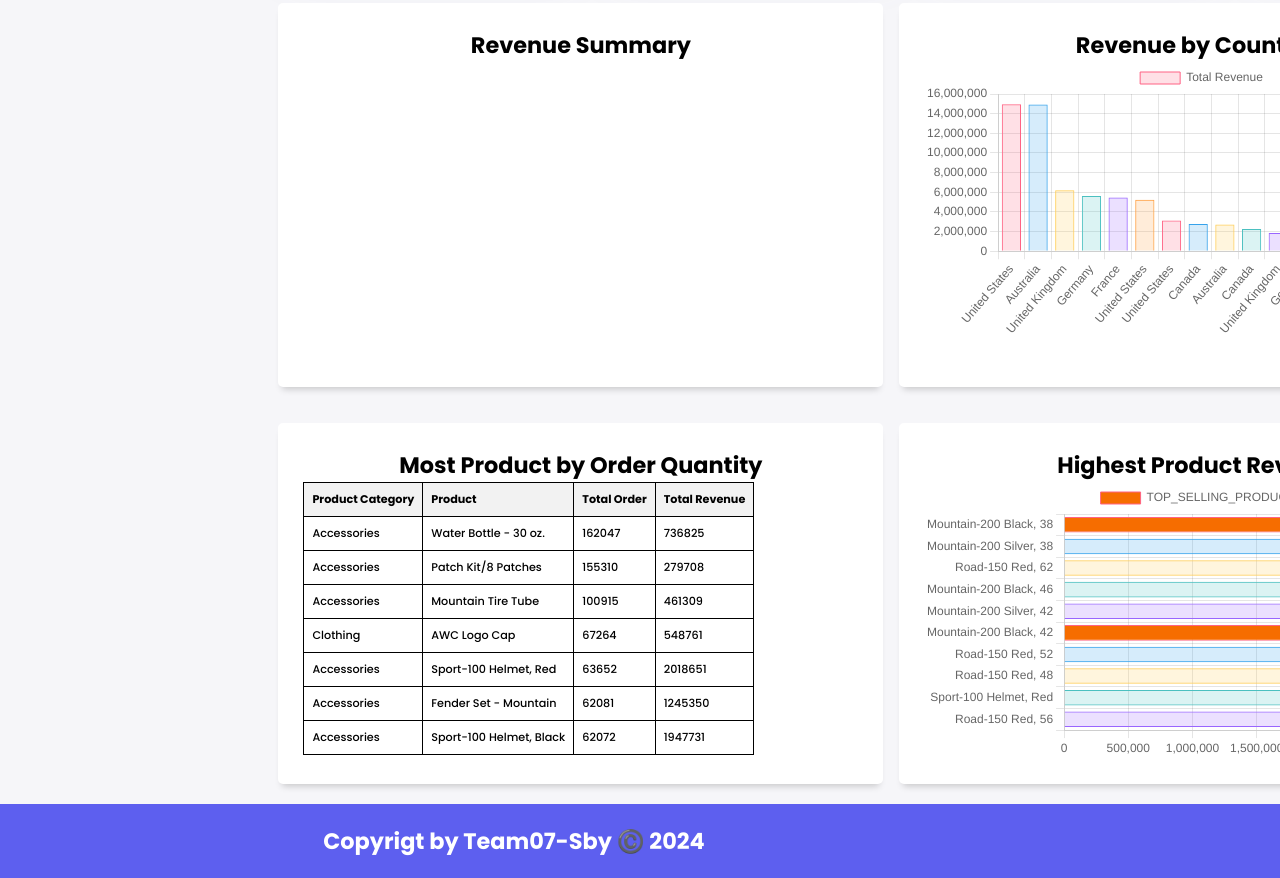
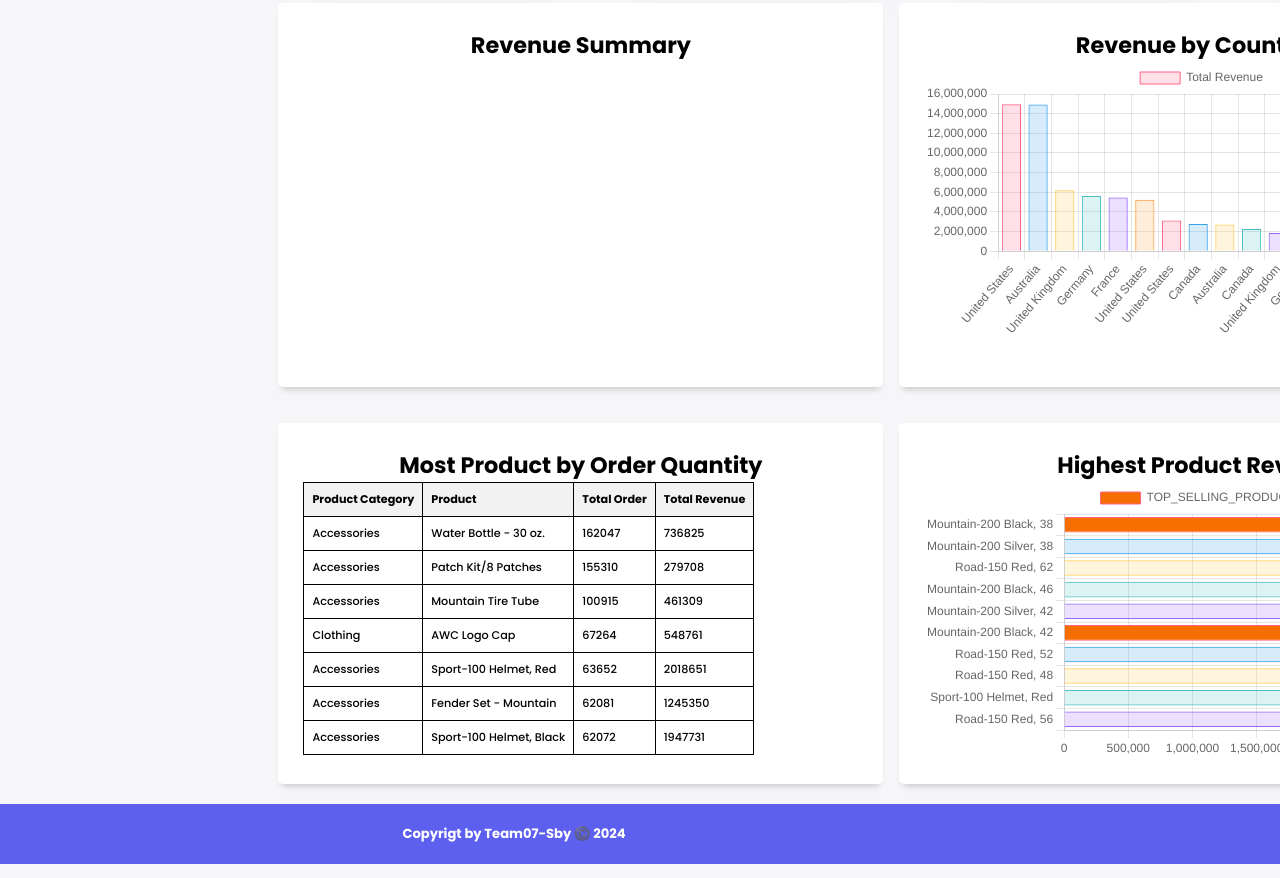
Before and after one commit to andriy1012/huhu, a plain HTML site: page km-feb24-surabaya-7-main/index.html in a window 1280 px wide. Shown: the part 405-1283 px from the top of the page. Drawn offline with nearby package versions, Linux system fonts and the light colour scheme.

Commit message:
Update index.html

```diff
--- a/km-feb24-surabaya-7-main/index.html
+++ b/km-feb24-surabaya-7-main/index.html
@@ -193,7 +193,7 @@
 
 <footer>
   <div class="footer-main">
-<h2>Copyrigt by Team07-Sby ©️ 2024</h2>
+<h3>Copyrigt by Team07-Sby ©️ 2024</h3>
   </div>
 </footer>
 
```
